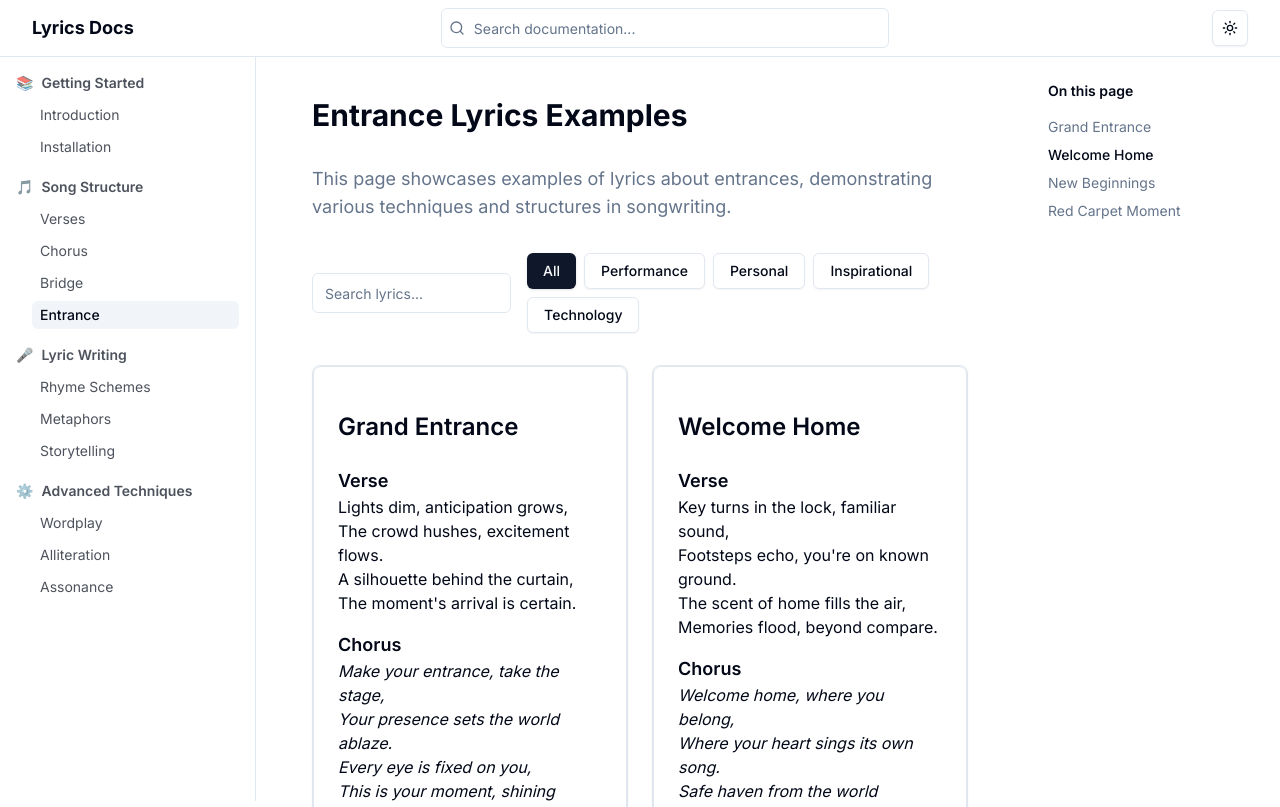
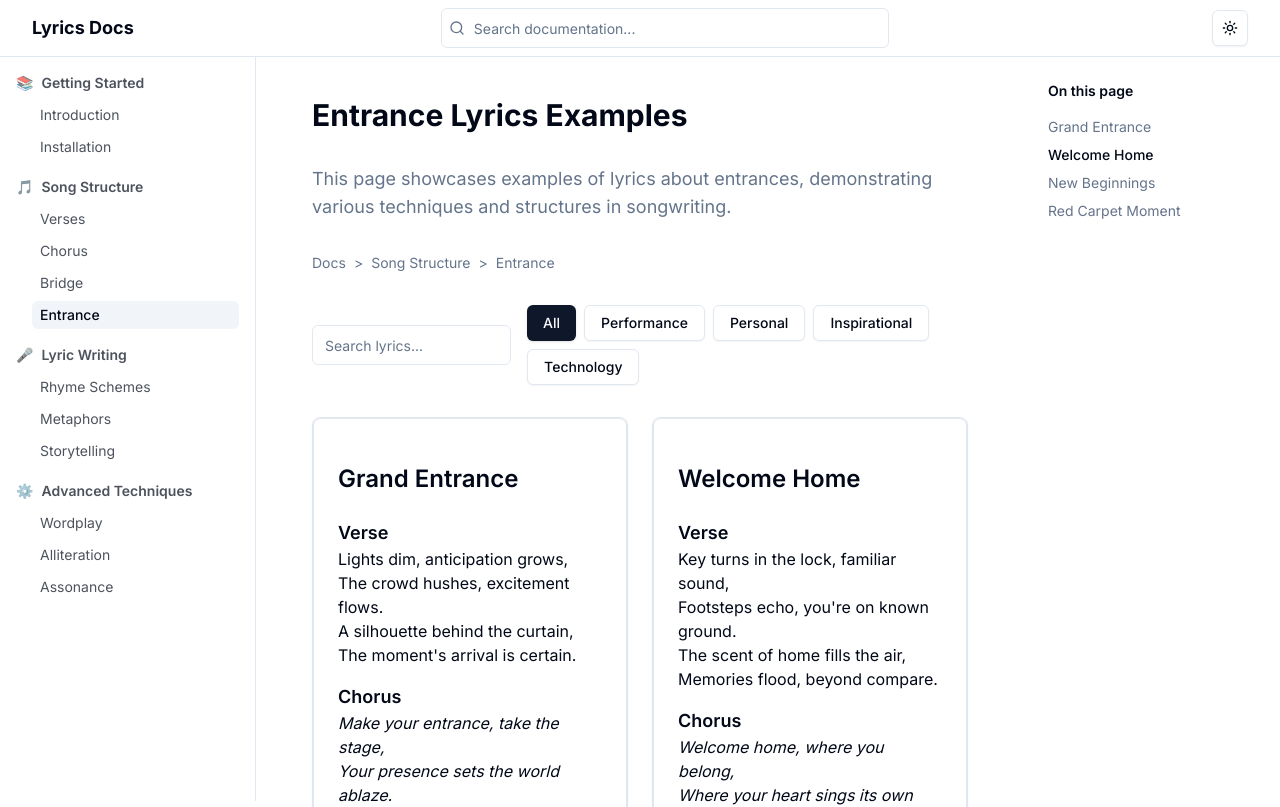
Before and after one commit to neil-jay/with-joyful-lips-next-js, a Next.js app: page /docs/song-structure/entrance in a window 1280 px wide. Shown: the top 807 px of the page. Built offline with nearby package versions, Linux system fonts and the light colour scheme.

Commit message:
Added head, nav, aira-label

```diff
--- a/app/docs/song-structure/entrance/page.tsx
+++ b/app/docs/song-structure/entrance/page.tsx
@@ -12,6 +12,8 @@ import {
   PaginationNext,
   PaginationPrevious,
 } from "@/components/ui/pagination"
+import Head from 'next/head'
+import Link from 'next/link'
 import Script from 'next/script'
 
 interface LyricSection {
@@ -119,6 +121,17 @@ export default function EntrancePage() {
 
   return (
     <>
+      <Head>
+        <title>Entrance Lyrics Examples | Lyric Writing Guide</title>
+        <meta name="description" content="Explore a collection of entrance-themed lyrics, showcasing various songwriting techniques and structures. Perfect for aspiring songwriters and music enthusiasts." />
+        <meta name="keywords" content="lyrics, songwriting, entrance, music, composition" />
+        <meta property="og:title" content="Entrance Lyrics Examples | Lyric Writing Guide" />
+        <meta property="og:description" content="Discover entrance-themed lyrics and songwriting techniques. Ideal for songwriters and music lovers." />
+        <meta property="og:type" content="website" />
+        <meta property="og:url" content="https://yourdomain.com/docs/song-structure/entrance" />
+        <link rel="canonical" href="https://yourdomain.com/docs/song-structure/entrance" />
+      </Head>
+
       <Script id="lyrics-schema" type="application/ld+json">
         {JSON.stringify({
           "@context": "https://schema.org",
@@ -129,7 +142,8 @@ export default function EntrancePage() {
             "item": {
               "@type": "CreativeWork",
               "name": lyric.title,
-              "genre": lyric.category
+              "genre": lyric.category,
+              "text": lyric.sections.map(section => section.content).join("\n")
             }
           }))
         })}
@@ -140,6 +154,16 @@ export default function EntrancePage() {
         <p className="text-lg text-muted-foreground">
           This page showcases examples of lyrics about entrances, demonstrating various techniques and structures in songwriting.
         </p>
+
+        <nav aria-label="Breadcrumb">
+          <ol className="flex space-x-2 text-sm text-muted-foreground">
+            <li><Link href="/docs">Docs</Link></li>
+            <li>&gt;</li>
+            <li><Link href="/docs/song-structure">Song Structure</Link></li>
+            <li>&gt;</li>
+            <li aria-current="page">Entrance</li>
+          </ol>
+        </nav>
 
         <section aria-label="Lyric filters" className="w-full">
           <h2 className="sr-only">Lyric Filters</h2>
@@ -154,13 +178,13 @@ export default function EntrancePage() {
                 onChange={(e) => setSearchTerm(e.target.value)}
               />
             </div>
-            <div className="flex flex-wrap gap-2">
+            <div className="flex flex-wrap gap-2" role="group" aria-label="Category filters">
               {categories.map(category => (
                 <Button
                   key={category}
                   variant={selectedCategory === category ? "default" : "outline"}
                   onClick={() => setSelectedCategory(category)}
-                  aria-label={`Filter by ${category}`}
+                  aria-pressed={selectedCategory === category}
                   className="flex-grow sm:flex-grow-0"
                 >
                   {category}
@@ -197,6 +221,7 @@ export default function EntrancePage() {
           </div>
         </section>
 
+        <nav aria-label="Pagination">
           <Pagination>
             <PaginationContent>
               <PaginationItem>
@@ -206,6 +231,7 @@ export default function EntrancePage() {
                     e.preventDefault();
                     setCurrentPage(prev => Math.max(prev - 1, 1));
                   }}
+                  aria-disabled={currentPage === 1}
                 />
               </PaginationItem>
               {[...Array(pageCount)].map((_, i) => (
@@ -217,6 +243,7 @@ export default function EntrancePage() {
                       setCurrentPage(i + 1);
                     }}
                     isActive={currentPage === i + 1}
+                    aria-current={currentPage === i + 1 ? "page" : undefined}
                   >
                     {i + 1}
                   </PaginationLink>
@@ -229,10 +256,12 @@ export default function EntrancePage() {
                     e.preventDefault();
                     setCurrentPage(prev => Math.min(prev + 1, pageCount));
                   }}
+                  aria-disabled={currentPage === pageCount}
                 />
               </PaginationItem>
             </PaginationContent>
           </Pagination>
+        </nav>
       </main>
     </>
   )
```
Lines whose indentation alone changed are shown as unchanged.
